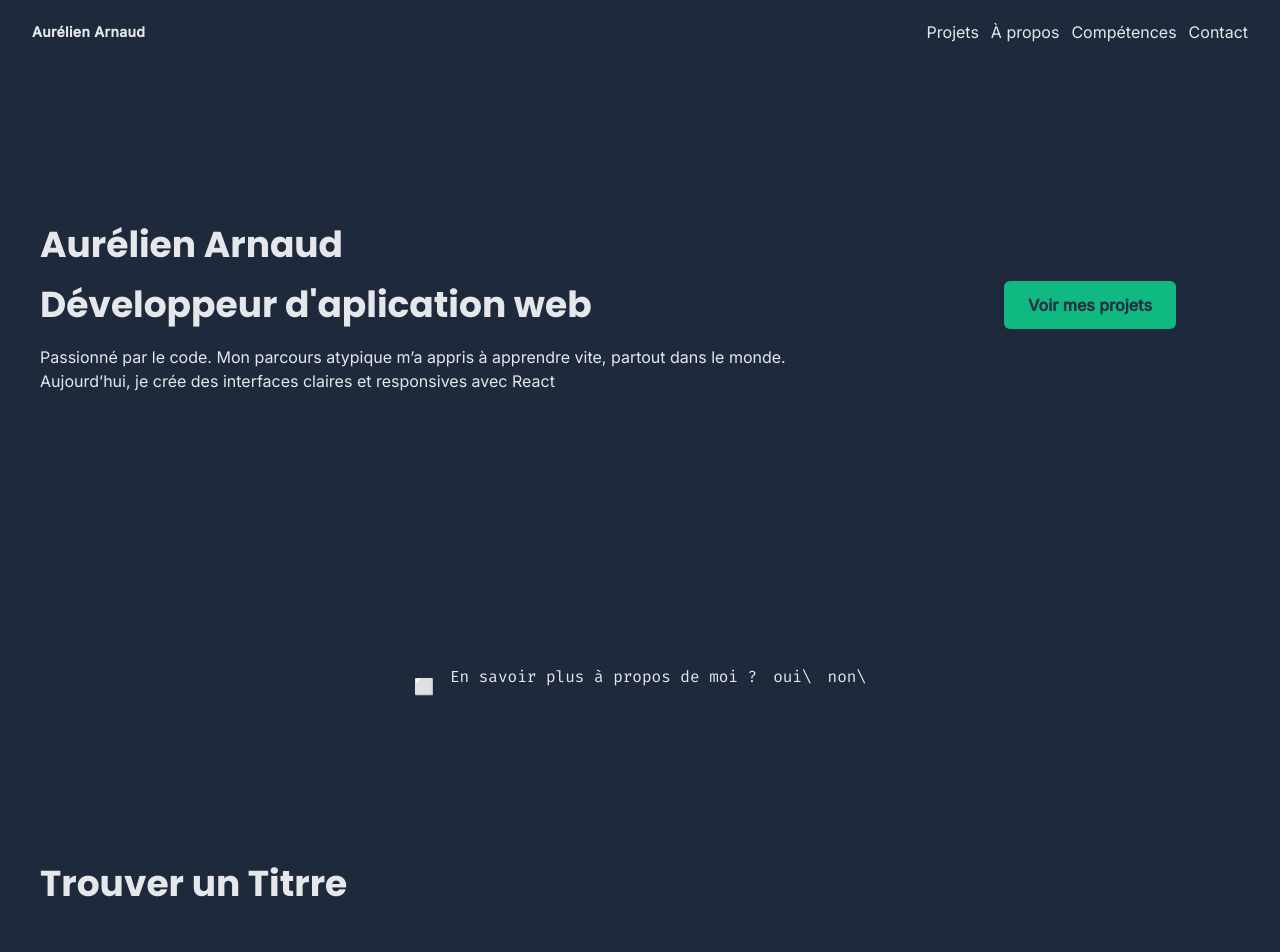
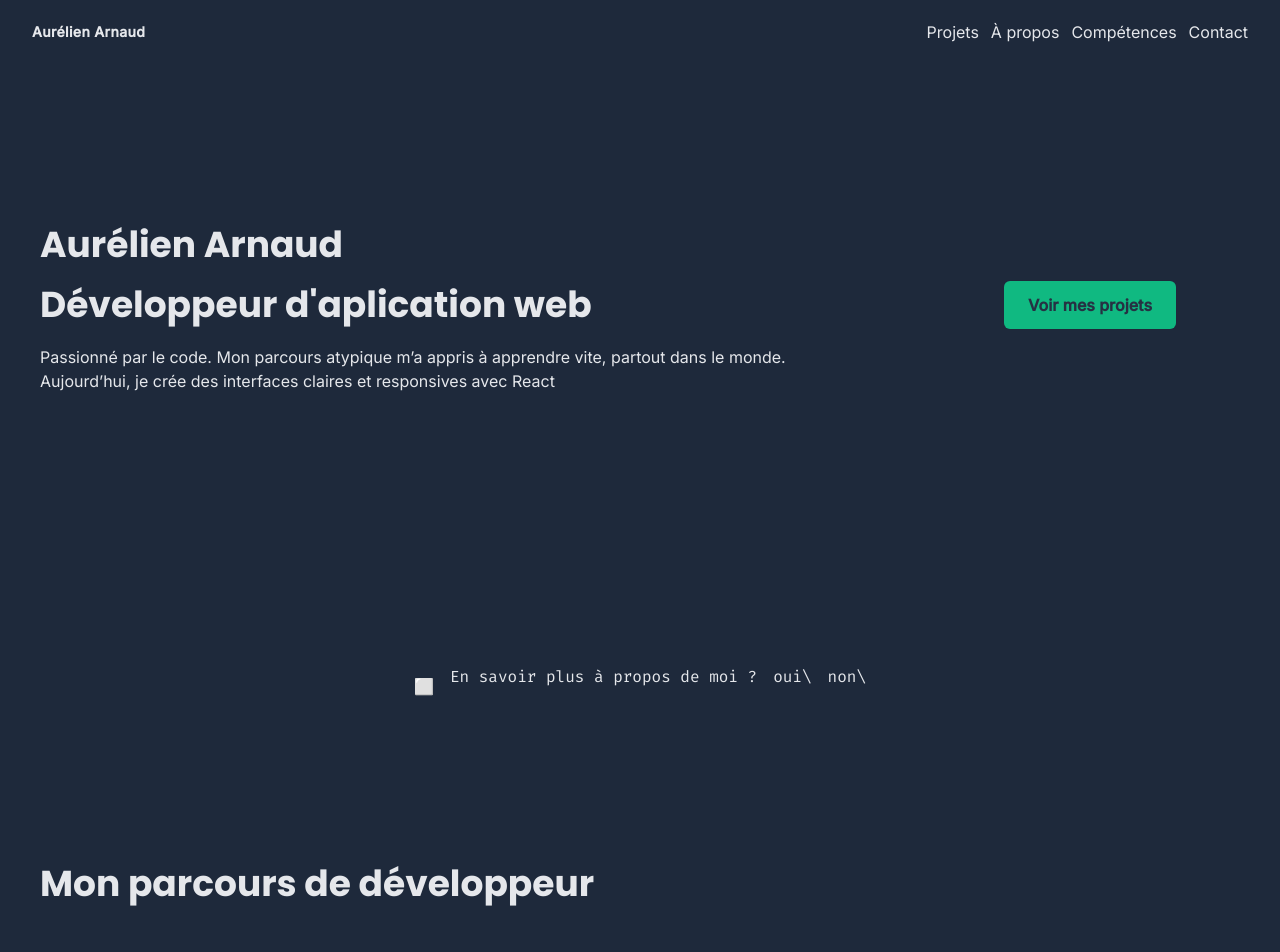
Before and after one commit to aurelienrnd/portfolio, a React (Vite) app: page / in a window 1280 px wide. Shown: the top 952 px of the page. Built offline with nearby package versions, Linux system fonts and the light colour scheme.

Commit message:
feature: modif commentaire

```diff
--- a/src/compoments/pages/homePage/sections/About.tsx
+++ b/src/compoments/pages/homePage/sections/About.tsx
@@ -2,10 +2,10 @@ import { useEffect, useRef, useState } from 'react';
 
 /** Section About
  * @description Affiche la section About
- * utilise un UseState et useEffect pour aficher le texte au fur et amesure que l'utilisateur schrool
+ * utilise un UseState et useEffect pour afficher le texte au fur et amesure que l'utilisateur schrool
  */
 function About(): React.JSX.Element {
-  //gestion de l'etat de chaque phrase
+  //Gestion de l'etat de chaque phrase
   const [isVisible, setIsVisible] = useState([
     false,
     false,
@@ -15,7 +15,7 @@ function About(): React.JSX.Element {
     false,
   ]);
 
-  //Contien les info de chaque phrase
+  //Contient les info de chaque phrase
   const sentenceList = [
     {
       text: 'Après 10 ans dans l’industrie en tant qu’opérateur et pilote de ligne industriel, j’ai décidé de donner un nouveau souffle à mon parcours.',
@@ -56,15 +56,15 @@ function About(): React.JSX.Element {
   ];
 
   useEffect(() => {
-    // pour chaque phrase
+    // Pour chaque phrase
     sentenceList.map((sentence, index) => {
-      // je creer un observateur
+      // Je créer un observateur
       const observer = new IntersectionObserver(
         elements => {
           elements.forEach(element => {
-            // si l'element rentre dans le viewpoint
+            // Si l'element rentre dans le viewpoint
             if (element.isIntersecting) {
-              // je l'affiche
+              // Je l'affiche
               setIsVisible(prev => {
                 const newState = [...prev];
                 newState[index] = true;
@@ -76,13 +76,13 @@ function About(): React.JSX.Element {
         { threshold: 0.1 }
       );
 
-      // j'associe la phrase a l'observateur
+      // J'associe la phrase a l'observateur
       const currentRef = sentence.ref.current;
       if (currentRef) {
         observer.observe(currentRef);
       }
 
-      // je stop l'observation
+      // Je stop l'observation
       return () => {
         if (currentRef) {
           observer.unobserve(currentRef);
@@ -93,7 +93,7 @@ function About(): React.JSX.Element {
 
   return (
     <section id="about" className="flex flex-col gap-8 md:gap-16 ">
-      <h2 className="">Trouver un Titrre</h2>
+      <h2 className="">Mon parcours de développeur</h2>
 
       <div className="h-full flex flex-col gap-4 md:gap-0 md:justify-between pb-4">
         {sentenceList.map((sentence, index) => (
```
